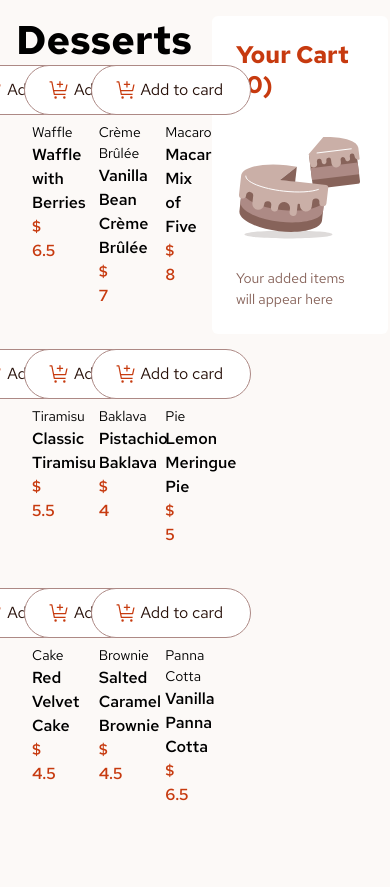
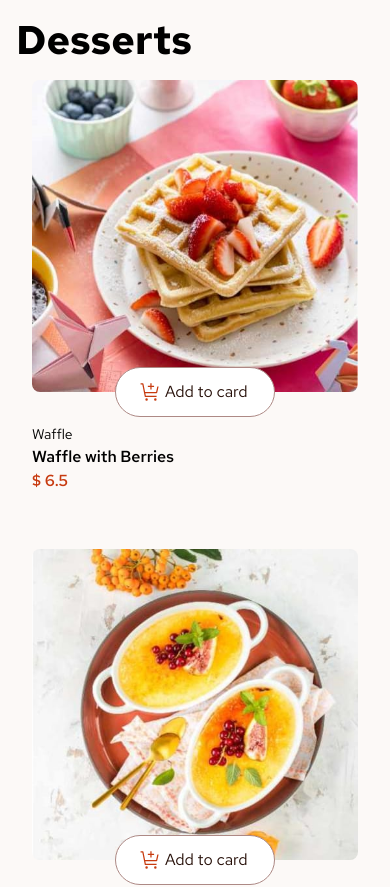
Before and after one commit to JosielLima/product-list-with-cart, a React (Vite) app: page / in a window 390 px wide. Shown: the top 887 px of the page. Before the commit the page ends 844 px from the top, so only its background shows below. Built offline with nearby package versions, Linux system fonts and the light colour scheme.

Commit message:
feat: Responsive grid

```diff
--- a/src/components/Cart.jsx
+++ b/src/components/Cart.jsx
@@ -3,7 +3,7 @@ import EmptyCartSVG from '../assets/images/illustration-empty-cart.svg?react';
 
 const Cart = () => {
   return (
-    <div className="max-w-sm p-6 bg-white rounded-md flex flex-col gap-6">
+    <div className="w-full p-6 bg-white rounded-md flex flex-col gap-6">
       <Typography variant="preset-2" className="text-brand-primary">
         Your Cart (0)
       </Typography>
--- a/src/home/Home.jsx
+++ b/src/home/Home.jsx
@@ -7,10 +7,10 @@ import Cart from '../components/Cart';
 export const Home = () => (
   <div className="flex w-full flex-col">
     <CartProvider>
-      <div className="grid grid-cols-[3fr_1fr] gap-5">
+      <div className="grid lg:grid-cols-[3fr_1fr] gap-5 md:grid-cols-[1fr]">
         <div>
           <Typography variant="preset-1">Desserts</Typography>
-          <section className="grid grid-cols-3 gap-6">
+          <section className="grid xs:grid-cols-1 md:grid-cols-3 gap-6">
             {data.map((product) => (
               <Product key={product.name} product={product} />
             ))}
```
